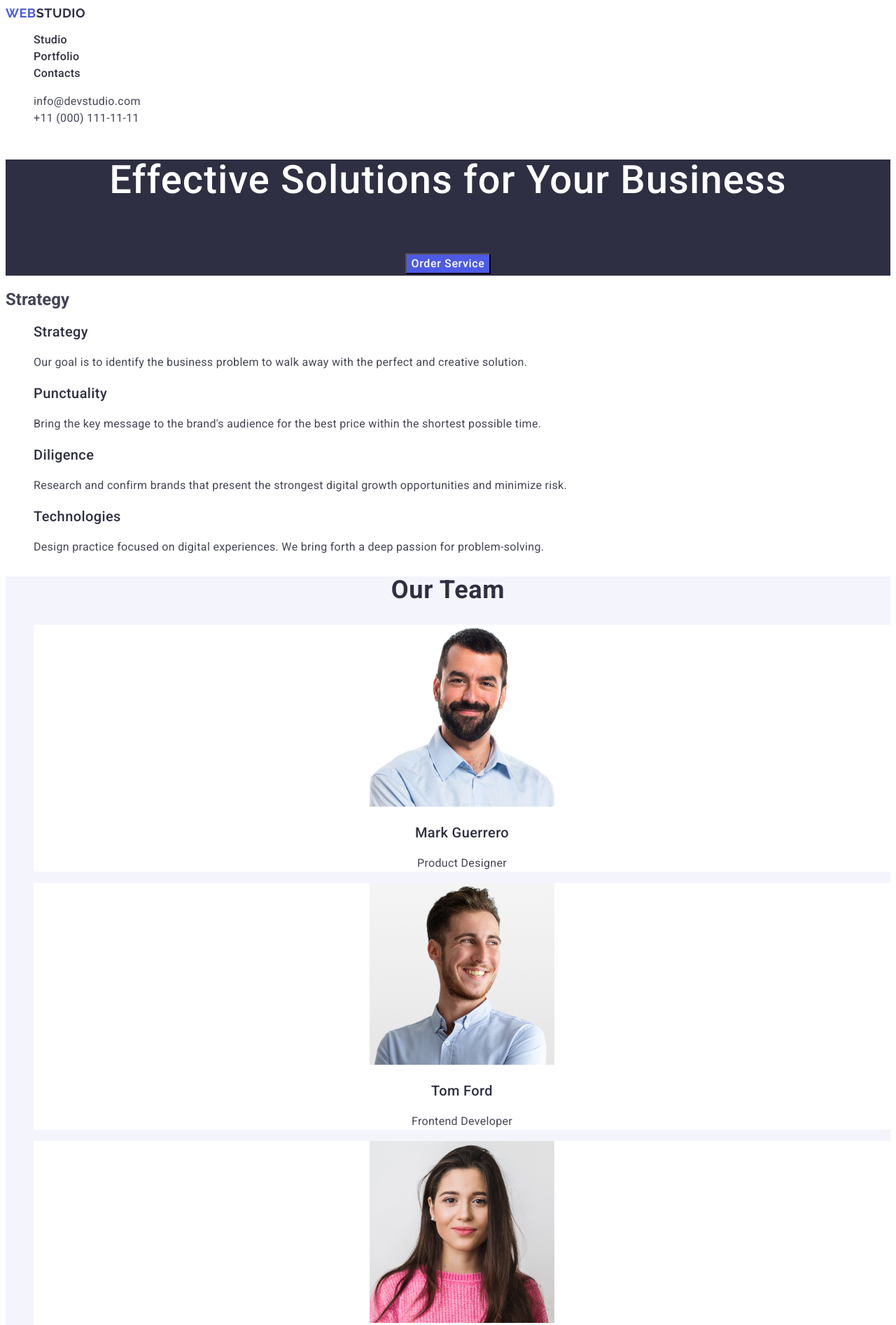
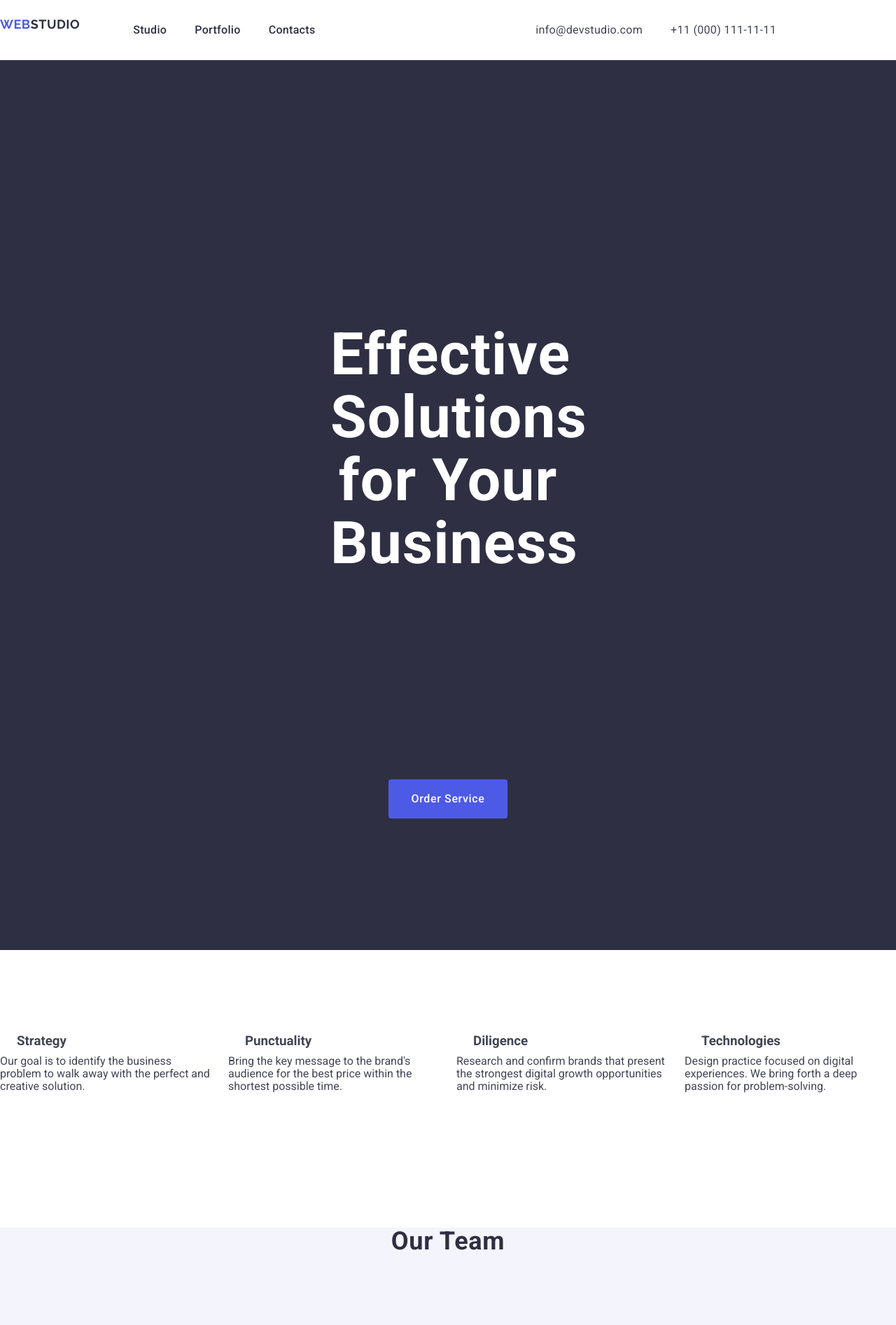
Before and after one commit to stanislav743/fs-113-3, a plain HTML site: page index.html in a window 1280 px wide. Shown: the top 1894 px of the page at 70% size. Drawn offline with nearby package versions, Linux system fonts and the light colour scheme.

Commit message:
punktuality key

```diff
--- a/css/styles.css
+++ b/css/styles.css
@@ -3,30 +3,59 @@ body
         color: #434455;
         background-color: #FFFFFF;
     }
+    .conteiner {
+        max-width: 1158 px;
+        padding left: 15px;
+        padding-right: 15px;
+        margin: 0 auto;
+    }
+                       /*common*/
 
 
-         .header {
+          .header-conteiner {
+            display: flex;
+            align-items: center;
+            border-bottom: 1px solid #e7e9fc;
            }
-        .header-navigation {
+
+        .header-navigation
+         {
+            display: flex;
+            align-items: center;
+            padding: 24px 0;
+
         }
-        .header-logo { font-family: "Raleway", sans-serif;
+        .header-menu-list{
+
+            display:flex;
+            align-items: center;
+
+
+
+          }
+
+        .header-logo {
+            font-family: "Raleway", sans-serif;
             font-weight: 700;
             font-size: 18px;
             line-height: 1.17;
             letter-spacing: 0.03em;
             text-transform: uppercase;
-            color: #4d5ae5;}
+            color: #4d5ae5;
+            align-items: center;
+           padding-right: 76px;
 
-        .header-logo-raleway {font-family:
-            "Raleway", sans-serif;
-            font-weight: 700;
-            font-size: 18px;
-            line-height: 1.16667;
-            letter-spacing: 0.03em;
-            text-transform: uppercase;
+        }
+
+        .header-logo-raleway {
             color: #2e2f42;
+
         }
         .header-menu-list {
+            display: flex;
+            align-items: center;
+            gap: 40px;
+
 
         }
         .header-menu-item {
@@ -38,6 +67,9 @@ body
             line-height: 1.5;
             letter-spacing: 0.02em;
             color: #2e2f42;
+            padding-top: 24px;
+            padding-bottom: 24px
+
         }
         .header-menu-link:hover{
             color: #404bbf}
@@ -45,21 +77,34 @@ body
             .header-menu-link:focus {
              color: #404bbf}
 
+           /*header*/
+
+
 
         .font-style {
-            font-style: normal
+            font-style: normal;
+            margin-left: auto;
         }
 
 
         .header-contacts-list {
+            display: flex;
+            align-items: center;
+            gap: 40px;
+            padding:24px 156px;
+
         }
+
         .header-contacts-item {
-
+            display: block;
+            padding: 24 px 0;
             font-weight: 400;
             font-size: 16px;
             line-height: 1.5;
             letter-spacing: 0.02em;
             color: #434455;
+
+
         }
         .header-contacts-item:hover{
             color: #404bbf}
@@ -71,30 +116,45 @@ body
 
 ul {
     list-style: none;
+    margin: 0;
+    padding: 0;
+}
+h1, h2, h3, h4, h5, h6, p {
+    margin: 0;
+}
+
+a {
+    text-decoration: none;
 }
 
 
-a {
-    text-decoration: none;}
+/*Effective Solutions  */
+
+
 
 
 
 .main-sektion {
-   font-weight: 500;
+    font-weight: 700;
     font-size: 56px;
-line-height: 1.07;
+    line-height: 1.07143;
     letter-spacing: 0.02em;
     text-align: center;
-color: #fff;
+    color: #fff
+
+}
+.main-div{
+    padding: 188px 0;
     background: #2e2f42;
 }
-.main-title{
-    font-weight: 500;
-font-size: 56px;
-line-height: 1.07;
-letter-spacing: 0.02em;
-text-align: center;
-color: #fff;
+.main-title
+{max-width: 100%;
+display: block;
+padding-top: 188px;
+padding-left:  472px;
+padding-bottom: 292px;
+padding-right:472px;
+
 }
 .action-button{
     font-family: inherit;
@@ -104,8 +164,21 @@ font-size: 16px;
 line-height: 1.5;
 letter-spacing: 0.04em;
 color: #fff;
+text-align: center;
+margin-right: auto;
+margin-left: auto;
+display: block;
+align-items: flex-start;
+justify-content: flex-start;
+flex-direction: row;
+border: none;
+border-radius: 4px;
+min-width: 169px;
+height: 56px;
+text-decoration: none;
+background: #4d5ae5;
+padding: 16px 32px;
 
-background: #4d5ae5;
 }
 .action-button:hover{
     background-color: #404BBF
@@ -118,34 +191,56 @@ background: #4d5ae5;
 
 
 
-.features{
+.conteiner-features{
+    padding-top: 120px;
+padding-bottom: 120px;
 
 
 }
+.visually-hidenn{
+    position: absolute;
+    width: 1px;
+    height: 1px;
+    margin: -1px;
+    border: 0;
+    padding: 0;
+    white-space: nowrap;
+    clip-path: inset(100%);
+    clip: rect(0 0 0 0);
+    overflow: hidden;
+}
+
+.features-list {
+    display: flex;
+    flex-wrap: wrap;
+gap: 24px;
+}
+.features-item {
+    flex-basis: calc((100% - 3 * 24px) / 4 );
+}
+.title {
 
 
-.features-subtitle{
-    text-transform: capitalize;
-    font-weight: 500;
-    font-size: 20px;
-    line-height: 1.2;
-    letter-spacing: 0.02em;
-    color: #2e2f42;
-    background: #fff;}
+}
+.features-subtitle {
 
-
-.features-item-text{
-    font-weight: 400;
-font-size: 16px;
-line-height: 1.5;
-letter-spacing: 0.02em;
-color: #434455;
+    margin-left: 24px;
+    margin-bottom: 8px;
+}
+.features-item-text {
 }
 
 
 
-.our-team {
+    /* our-team */
+
+
+
+.conteiner-narrow{
+
     background: #f4f4fd;
+    padding-bottom: 120px;
+
 
 
 }
@@ -159,25 +254,37 @@ letter-spacing: 0.02em;
 text-align: center;
 text-transform: capitalize;
 color: #2e2f42;
-background: #f4f4fd;
+margin: 72px;
+
 }
-.fotografy-list-item{
-    font-weight: 500;
-font-size: 20px;
-line-height: 1.2;
-letter-spacing: 0.02em;
-text-align: center;
-color: #2e2f42;
-background: #fff;
+.fotografy-list{
+    display: flex;
+    align-items: center;
+    justify-content: center;
+    flex-wrap: wrap;
+    gap: 32px;
+
 }
 
+.fotografy-list-item{
+    margin: 32px;
+    border-radius: 0 0 4px 4px;
+padding: 0px 0px 32px 0px;
+width: 264px;
+height: 380px;
+
+background: #fff;
+
+}
+.worker{
+    padding: 32px 16px 32px 16px;
+}
+
+
+
 .fotografy-list-item-work{
-    font-weight: 500;
-font-size: 20px;
-line-height: 1.2;
-letter-spacing: 0.02em;
+ margin: 8px;
  text-align: center;
-color: #2e2f42;
 }
 .fotografy-list-item-work-toto{
     font-weight: 400;
@@ -186,6 +293,8 @@ line-height: 1.5;
 letter-spacing: 0.02em;
 text-align: center;
 color: #434455;
+
+
 }
 
 
@@ -193,66 +302,79 @@ color: #434455;
 
 
 
+              /* Our Portfolio */
 
 
 
 
 
-.selo {
-
-}
-.neon { font-family: "Roboto", sans-serif;
-    font-weight: 700;
+.neon {font-weight: 700;
     font-size: 36px;
     line-height: 1.11;
     letter-spacing: 0.02em;
     text-align: center;
+    color: #2e2f42;
     text-transform: capitalize;
-    color: #2e2f42;
+    padding-top: 120px;
+    margin-bottom: 72px;
 }
+
 .selo-neon-pop {
-    background: #fff;
+     display:flex;
+        justify-content: center;
+    flex-wrap: wrap;
+    row-gap: 48px;
+    column-gap: 24px;
+
+}p
+.selo-neon-pop-rok {
+
+width: calc((100% - 5 * 24px) / 6);
 }
-.selo-neon-pop-rok {
+
+.selo-neon-lap {
+
+
+    margin-bottom: 8px;
 }
-.selo-neon-lap {
-    font-family: "Roboto", sans-serif;
-    font-weight: 500;
-    letter-spacing: 0.02em;
-    color: #2e2f42;
-font-size: 20px;
-line-height: 1.2;
-text-align:left
+.selo-neon-lap-map {
+
+    margin-bottom: 8px;
+}
+
+.portfolio-title{
+    border: 1px solid #e7e9fc;
+     padding: 32px 16px;
+     border-top: none;
+
 
 }
 
-.selo-neon-lap-map {
-    font-weight: 400;
-font-size: 16px;
-line-height: 1.5;
-text-align:left;
-letter-spacing: 0.02em;
-color: #434455;
-}
+
+/*footer*/
+
+
+
+
 
 .footer{
     background: #2e2f42;
+    padding-top: 100px ;
+    padding-bottom: 100px;
 }
-.footer-header-logo{
+.header-logo{
     font-weight: 700;
 font-size: 18px;
-line-height: 1.16667;
+line-height: 1.17;
 letter-spacing: 0.03em;
 text-transform: uppercase;
 color: #4d5ae5;
+margin-bottom: 16px;
+display: inline-block;
 
 }
 .footer-header-logo-raleway{
-    font-weight: 700;
-font-size: 18px;
-line-height: 1.16667;
-letter-spacing: 0.03em;
-text-transform: uppercase;
+
 color: #f4f4fd;
 }
 .footer-text{
@@ -260,4 +382,7 @@ color: #f4f4fd;
     font-size: 16px;
     line-height: 1.5;
     letter-spacing: 0.02em;
-    color: #f4f4fd;}
+    color: #f4f4fd;
+    width: 264px;
+    height: 112px;
+}
--- a/index.html
+++ b/index.html
@@ -6,6 +6,7 @@
 
     <title>Web
         Studio</title>
+        <link rel="stylesheet" href="https://cdnjs.cloudflare.com/ajax/libs/modern-normalize/3.0.1/modern-normalize.min.css" integrity="sha512-q6WgHqiHlKyOqslT/lgBgodhd03Wp4BEqKeW6nNtlOY4quzyG3VoQKFrieaCeSnuVseNKRGpGeDU3qPmabCANg==" crossorigin="anonymous" referrerpolicy="no-referrer" />
         <link rel="preconnect" href="https://fonts.googleapis.com">
         <link rel="preconnect" href="https://fonts.gstatic.com" crossorigin>
         <link href="https://fonts.googleapis.com/css2?family=Raleway:wght@700&family=Roboto:wght@100;400;500;700&display=swap" rel="stylesheet">
@@ -13,9 +14,10 @@
 
 <body>
     <header class="header">
+        <div class="conteiner header-conteiner">
         <nav class="header-navigation">
 
-            <a class="header-logo" href ="./index.html" >Web<span class="header-logo-raleway">Studio</span></a>
+            <a class="header-logo" href ="./index.html">Web<span class="header-logo-raleway">Studio</span></a>
 
                 <ul class="header-menu-list">
                     <li class="header-menu-item"><a class="header-menu-link" href="./index.html">Studio</a></li>
@@ -30,135 +32,173 @@
                 <li> <a class="header-contacts-item" href="tel:+110001111111">+11 (000) 111-11-11</a></li>
                 </ul>
             </address>
+        </div>
+
             </header>
     <main>
         <section class="main-sektion">
+            <div class="main-div">
         <h1 class="main-title">Effective Solutions
             for Your Business</h1>
 
             <button class="action-button">Order Service</button>
-
+        </div>
                </section>
 
 
         <section class="features">
-
-            <h2 class="features-info">Strategy</h2>
+           <div class="conteiner-features">
+            <h2 class="visually-hidenn">Strategy</h2>
 
     <ul class="features-list">
         <li class="features-item">
-
+        <div class="title">
             <h3 class="features-subtitle">Strategy</h3>
             <p class="features-item-text" id="textid">
                 Our goal is to identify the business
                 problem to walk away with the perfect and creative solution.</p>
-        </li>
+        </div></li>
         <li class="features-item">
-            <h3 class="features-subtitle">Punctuality</h3>
+            <div class="title">
+                <h3 class="features-subtitle">Punctuality</h3>
             <p class ="features-item-text">Bring the key message to the brand's audience for the best price within the shortest possible time.</p>
-        </li>
+        </div></li>
         <li class="features-item">
-            <h3 class="features-subtitle">Diligence</h3>
+            <div class="title">
+                <h3 class="features-subtitle">Diligence</h3>
             <p class ="features-item-text">Research and confirm brands that present the strongest digital growth opportunities and minimize risk.</p>
-        </li>
+        </div></li>
         <li class="features-item">
-            <h3 class="features-subtitle">Technologies</h3>
+            <div class="title">
+                <h3 class="features-subtitle">Technologies</h3>
 
             <p class ="features-item-text">Design practice focused on digital experiences. We bring forth a deep passion for problem-solving.</p>
-        </li>
+        </div></li>
     </ul>
+</div>
 </section>
 
 
         <section class="our-team">
+            <div class="conteiner-narrow">
             <h2 class="fotogragy">Our Team</h2>
             <ul class="fotografy-list">
                 <li class="fotografy-list-item">
                     <img src="./images/Mark.jpg" alt="man"
                     width="264"
                    >
+                   <div class="worker">
                     <h3 class="fotografy-list-item-work">Mark Guerrero</h3>
                        <p  class="fotografy-list-item-work-toto">Product Designer</p>
+                    </div>
                 </li>
+
                 <li class="fotografy-list-item">
                     <img src="./images/Tom.jpg" alt="man"
-                    width="264"
-                    >
+                    width="264">
+                    <div class="worker">
                     <h3 class="fotografy-list-item-work">Tom Ford</h3>
                       <p class="fotografy-list-item-work-toto">Frontend Developer</p>
+                    </div>
                 </li>
+
                 <li class="fotografy-list-item">
                     <img src="./images/Camila.jpg" alt="man"
                     width="264"
                     >
-                    <h3 class="fotografy-list-item-work">Camila Garcia</h3>
+                    <div class="worker">
+                        <h3 class="fotografy-list-item-work">Camila Garcia</h3>
                         <p class="fotografy-list-item-work-toto">Marketing</p>
-                </li>
-                <li class="fotografy-list-item">
+                    </div>
+                    </li>
+
+
+                 <li class="fotografy-list-item">
                     <img src="./images/Daniel.jpg" alt="man"
                     width="264"
                    >
-                    <h3 class="fotografy-list-item-work">Daniel Wilson</h3>
-                    <p class="fotografy-list-item-work-toto"> UI Designer</p>
-                </li>
+                    <div class="worker">
+                        <h3 class="fotografy-list-item-work">Daniel Wilson</h3>
+                     <p class="fotografy-list-item-work-toto"> UI Designer</p>
+                    </div>
+            </li>
+
             </ul>
+        </div>
         </section>
 
 
 
     <section class="selo">
+        <div class="conteiner">
         <h2 class="neon">Our Portfolio</h2>
         <ul class="selo-neon-pop">
             <li class="selo-neon-pop-rok">
                 <img src="./images/social.jpg" alt="reklama"
                 width ="360"
                >
-                <h3 class="selo-neon-lap">Banking App</h3>
+                <div class="portfolio-title">
+                    <h3 class="selo-neon-lap">Banking App</h3>
                    <p  class="selo-neon-lap-map">App</p>
+                </div>
             </li>
             <li class="selo-neon-pop-rok">
-                <img src="./images/phone.jpg" alt="reklama"
+                <img src="./images/tel.jpg" alt="reklama"
                 width ="360"
                 >
-                <h3 class="selo-neon-lap">Cashless Payment</h3>
+                <div class="portfolio-title">
+                    <h3 class="selo-neon-lap">Cashless Payment</h3>
                   <p class="selo-neon-lap-map">Marketing</p>
+                </div>
             </li>
             <li class="selo-neon-pop-rok">
                 <img src="./images/laptop.jpg" alt="reklama"
                width ="360"
                 >
-                <h3 class="selo-neon-lap">Meditation App</h3>
+                <div class="portfolio-title">
+                    <h3 class="selo-neon-lap">Meditation App</h3>
                     <p class="selo-neon-lap-map">App</p>
+                </div>
             </li>
             <li class="selo-neon-pop-rok">
                 <img src="./images/drive.jpg" alt="reklama"
              width ="360"
                >
-                <h3 class="selo-neon-lap">Taxi Service</h3>
+                <div class="portfolio-title">
+                    <h3 class="selo-neon-lap">Taxi Service</h3>
                 <p class="selo-neon-lap-map">Marketing</p>
+            </div>
             </li>
             <li class="selo-neon-pop-rok">
                 <img src="./images/phone.jpg" alt="reklama"
                 width ="360"
                >
-                <h3 class="selo-neon-lap">Screen Illustrations</h3>
+                <div class="portfolio-title">
+                    <h3 class="selo-neon-lap">Screen Illustrations</h3>
                    <p  class="selo-neon-lap-map">Design</p>
+                </div>
             </li>
             <li class="selo-neon-pop-rok">
                 <img src="./images/listen.jpg" alt="reklama"
              width ="360"
                >
-                <h3 class="selo-neon-lap">Online Courses</h3>
+                <div class="portfolio-title">
+                    <h3 class="selo-neon-lap">Online Courses</h3>
                    <p class="selo-neon-lap-map">Marketing</p>
+                </div>
             </li>
         </ul>
+    </div>
     </section>
+
     </main>
 
     <footer class="footer">
-             <a href ="./index.html" class="header-logo">Web <span class="footer-header-logo-raleway">Studio</span></a>
+        <div class="conteiner">
+        <a href ="./index.html" class="header-logo">Web <span class="footer-header-logo-raleway">Studio</span></a>
                              <p class="footer-text">Increase the flow of customers and sales for your business with digital marketing & growth solutions.</p>
-    </footer>
+                            </div>
+                        </footer>
 </body>
 
 </html>
```
Lines whose indentation alone changed are shown as unchanged.
